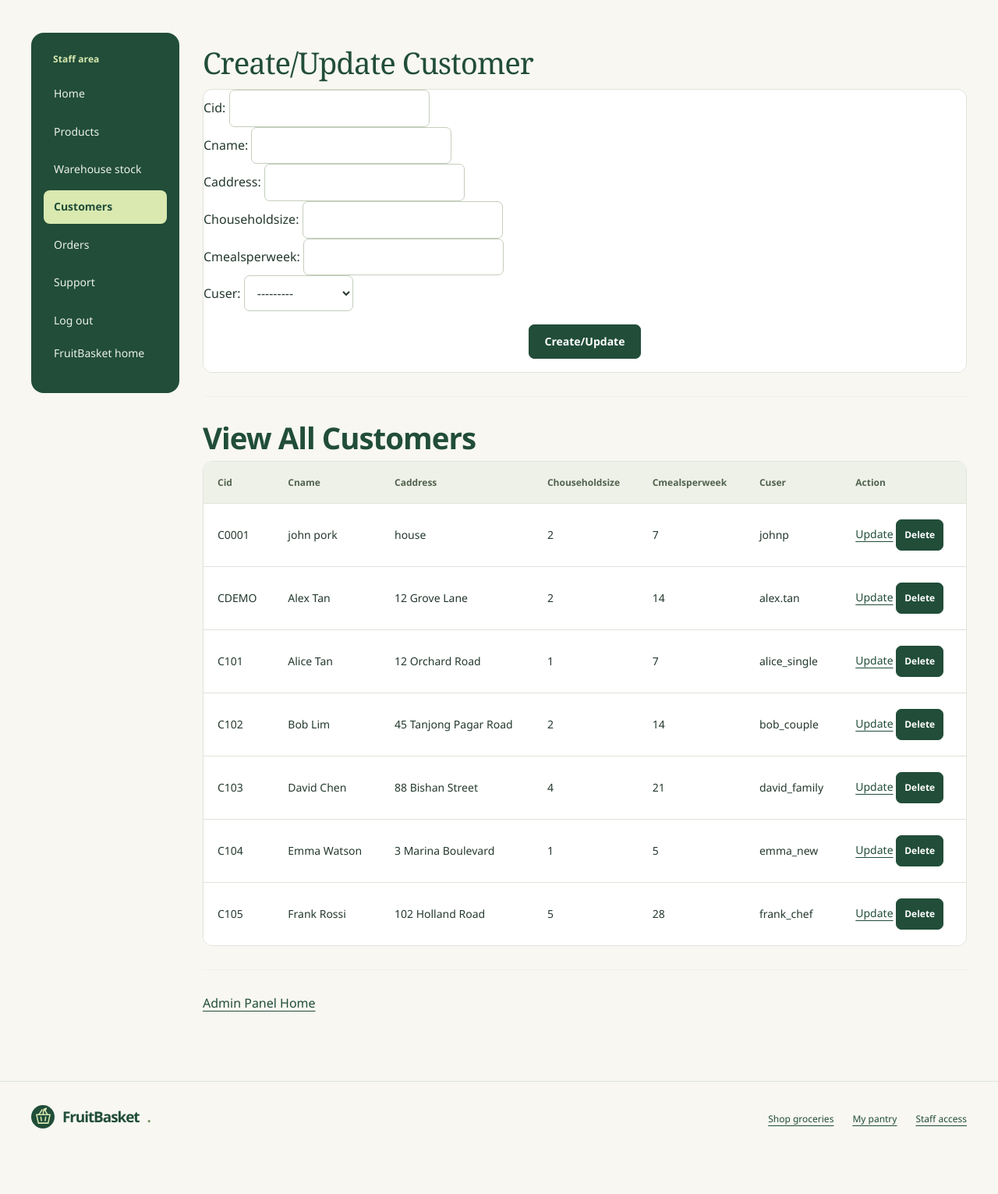
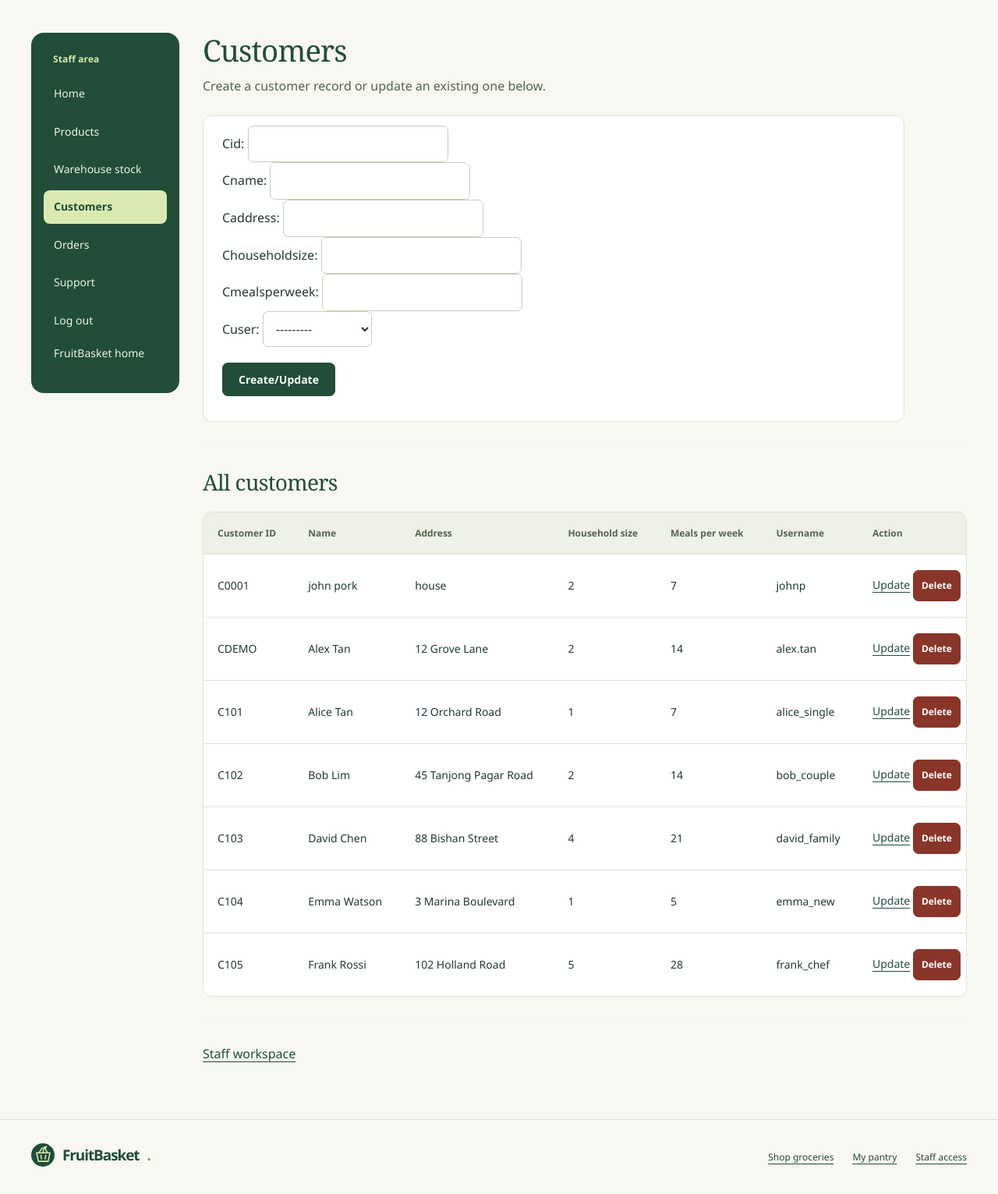
Before and after one commit to shirui99/IS2108-project, a Django app: template fruitbasket/fruitbasketproj/adminpanel/templates/adminpanel/customer_new.html in a window 1280 px wide. Shown: the part 81-1612 px from the top of the page at 78% size. Before the commit the page ends 1528 px from the top, so only its background shows below. Run offline with Django 5.2, Linux system fonts and the light colour scheme; the template is opened without the code that fills it: values that come from a table or form of the project are taken from there, others are empty; data comes from the database, SQL or seed files in the repository; some libraries are stand-ins or nearby versions.

Commit message:
adminpanel form ui update

```diff
--- a/fruitbasket/fruitbasketproj/adminpanel/templates/adminpanel/customer_new.html
+++ b/fruitbasket/fruitbasketproj/adminpanel/templates/adminpanel/customer_new.html
@@ -1,25 +1,23 @@
 {% extends 'adminpanel/adminpanel_base.html' %}
 
 {% load static %}
+{% block title %}Customers | FruitBasket staff{% endblock %}
 
 {% block content %}
 
-    <p>
+    <div class="fb-staff-section">
         {% if status_type and status_message %}
             <div class="fb-alert {% if status_type != 'success' %}error{% endif %}" role="status">
                 {{ status_message }}
             </div>
         {% endif %}
-    </p>
+    </div>
 
-    <p>
-        <h1 class="fb-staff-page-title">
-            Create/Update Customer
-            <!-- HTML5 -->
-            <svg xmlns="http://www.w3.org/2000/svg" width="32" height="32" fill="currentColor" class="bi bi-person" viewBox="0 0 16 16"> <path d="M8 8a3 3 0 1 0 0-6 3 3 0 0 0 0 6zm2-3a2 2 0 1 1-4 0 2 2 0 0 1 4 0zm4 8c0 1-1 1-1 1H3s-1 0-1-1 1-4 6-4 6 3 6 4zm-1-.004c-.001-.246-.154-.986-.832-1.664C11.516 10.68 10.289 10 8 10c-2.29 0-3.516.68-4.168 1.332-.678.678-.83 1.418-.832 1.664h10z"/> </svg>
-        </h1>
+    <div class="fb-staff-section">
+        <h1 class="fb-staff-page-title">Customers</h1>
+        <p class="fb-page-help">Create a customer record or update an existing one below.</p>
 
-        <form action="/adminpanel/customer_new" method="post">
+        <form class="fb-staff-editor" action="/adminpanel/customer_new" method="post">
             {% csrf_token %}
 
             <div class="fb-table-wrap" role="region" aria-label="Staff data table" tabindex="0">
@@ -37,20 +35,21 @@
                 </table>
             </div>
         </form>
-    </p>
+    </div>
     <hr />
-    <p>
-        <h2>View All Customers</h2>
-        <div class="fb-table-wrap" role="region" aria-label="Staff data table" tabindex="0">
+    <div class="fb-staff-section">
+        <h2 class="fb-records-heading">All customers</h2>
+        <div class="fb-table-wrap fb-records-table" role="region" aria-label="Staff data table" tabindex="0">
+            <p class="fb-table-hint">Scroll to see all columns.</p>
             <table>
                 <thead>
                     <tr>
-                        <th>Cid</th>
-                        <th>Cname</th>
-                        <th>Caddress</th>
-                        <th>Chouseholdsize</th>
-                        <th>Cmealsperweek</th>
-                        <th>Cuser</th>
+                        <th scope="col">Customer ID</th>
+                        <th scope="col">Name</th>
+                        <th scope="col">Address</th>
+                        <th scope="col">Household size</th>
+                        <th scope="col">Meals per week</th>
+                        <th scope="col">Username</th>
                         <th>Action</th>
                     </tr>
                 </thead>
@@ -71,7 +70,7 @@
                                 {% csrf_token %}
                                 <input type="hidden" name="action" value="delete">
                                 <input type="hidden" name="Cid" value="{{ customer.Cid }}">
-                                <button type="submit">Delete</button>
+                                <button class="fb-danger" type="submit">Delete</button>
                             </form>
                         </td>
                     </tr>
@@ -87,10 +86,10 @@
                 </tbody>
             </table>
         </div>
-    </p>
+    </div>
     <hr />
-    <p>
-        <a href="/adminpanel">Admin Panel Home</a>
-    </p>
+    <div class="fb-staff-section">
+        <a href="/adminpanel">Staff workspace</a>
+    </div>
 
 {% endblock %}
```
Also changed, not shown: fruitbasket/fruitbasketproj/adminpanel/templates/adminpanel/form_template.html (+30 -6 lines), fruitbasket/fruitbasketproj/adminpanel/templates/adminpanel/order_new.html (+22 -23 lines), fruitbasket/fruitbasketproj/adminpanel/templates/adminpanel/product_new.html (+23 -24 lines).
